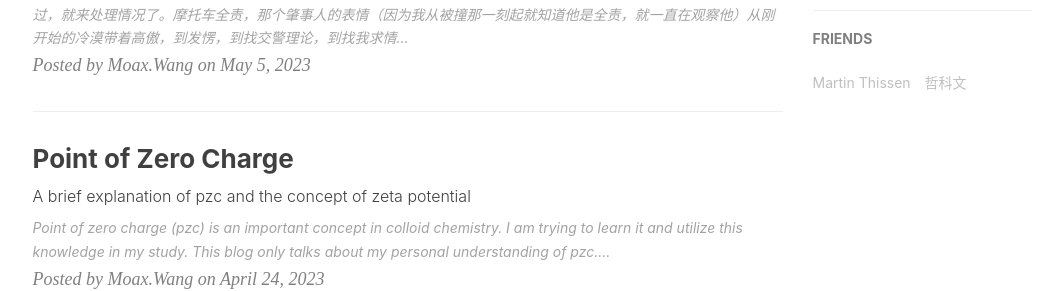
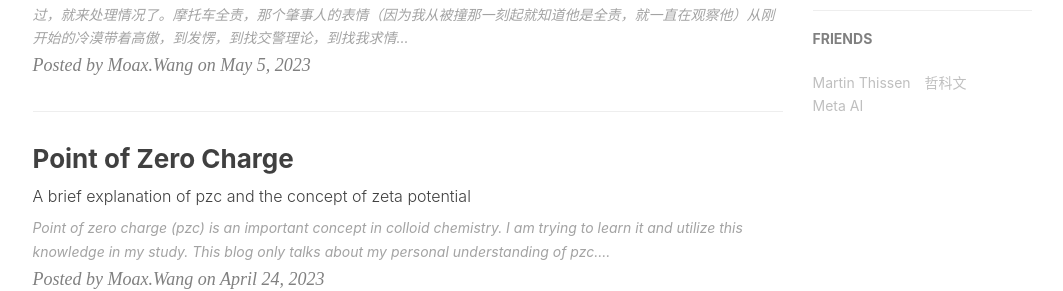
Before and after one commit to WinchellWang/winchellwang.github.io, a Jekyll site: the page built from index.html, in a window 1280 px wide. Shown: the part 1015-1306 px from the top of the page, without its empty margins (135-1198 px from the left). Built offline with Jekyll 4.4.1, drawn with Linux system fonts in a browser that asks for light colours; nearby versions of some CDN libraries; the list of posts is cut into pages by our own code; comment, search, counter and statistics services are not loaded.

Commit message:
Update _config.yml

```diff
--- a/_config.yml
+++ b/_config.yml
@@ -74,10 +74,13 @@ service-worker: true
 # Friends
 friends: [
     {
-        title: "Martin Thissen",
-        href: "https://medium.com/@martin-thissen"
+      title: "Martin Thissen",
+      href: "https://medium.com/@martin-thissen"
     },{
-        title: "哲科文",
-        href: "http://jerkwin.github.io"
+      title: "哲科文",
+      href: "http://jerkwin.github.io"
+    },{
+      title: "Meta AI",
+      herf: "https://ai.facebook.com/results/?amp%3Bsort_by=most_recent&content_types%5B0%5D=publication"
     }
 ]
```
